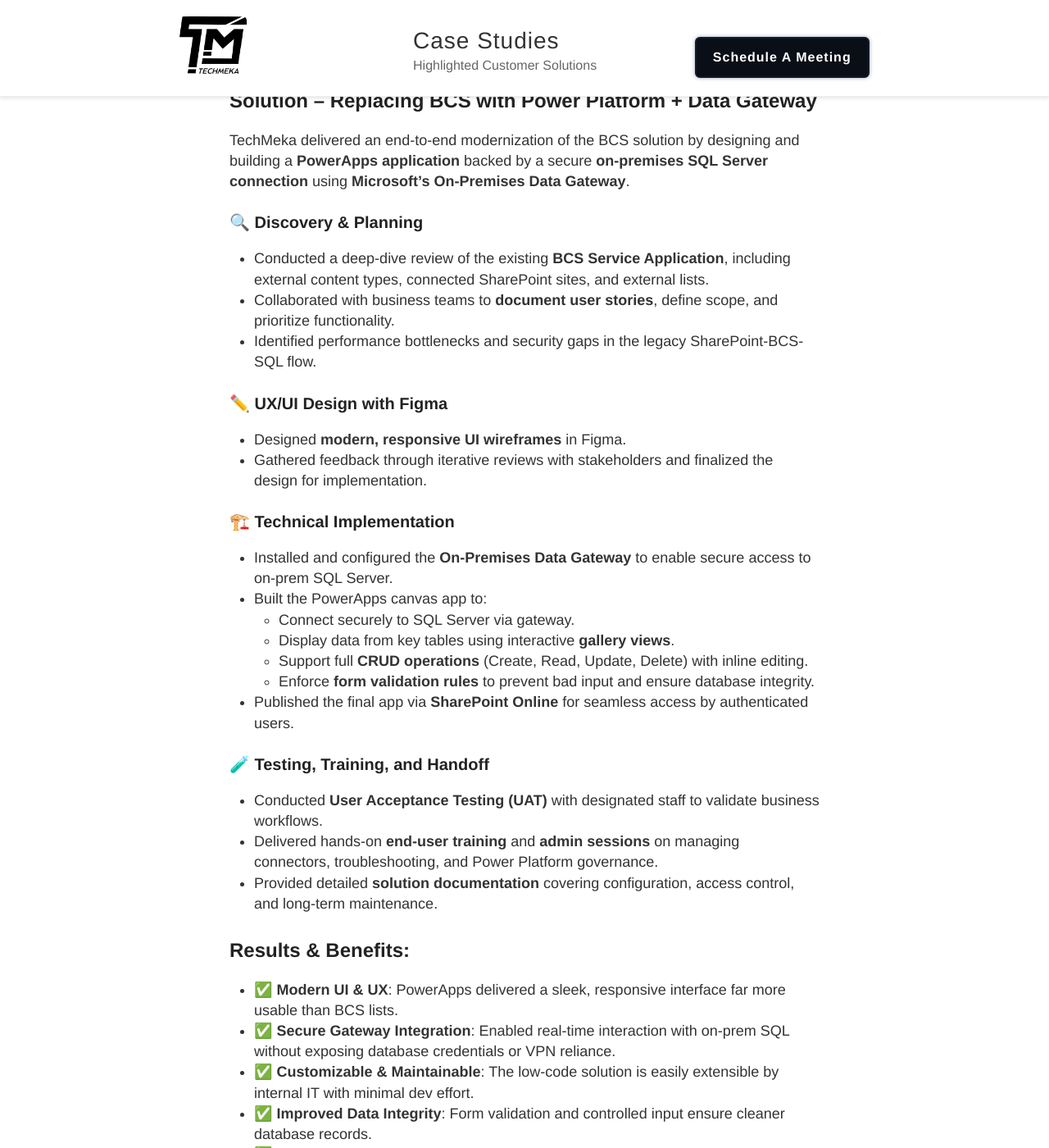
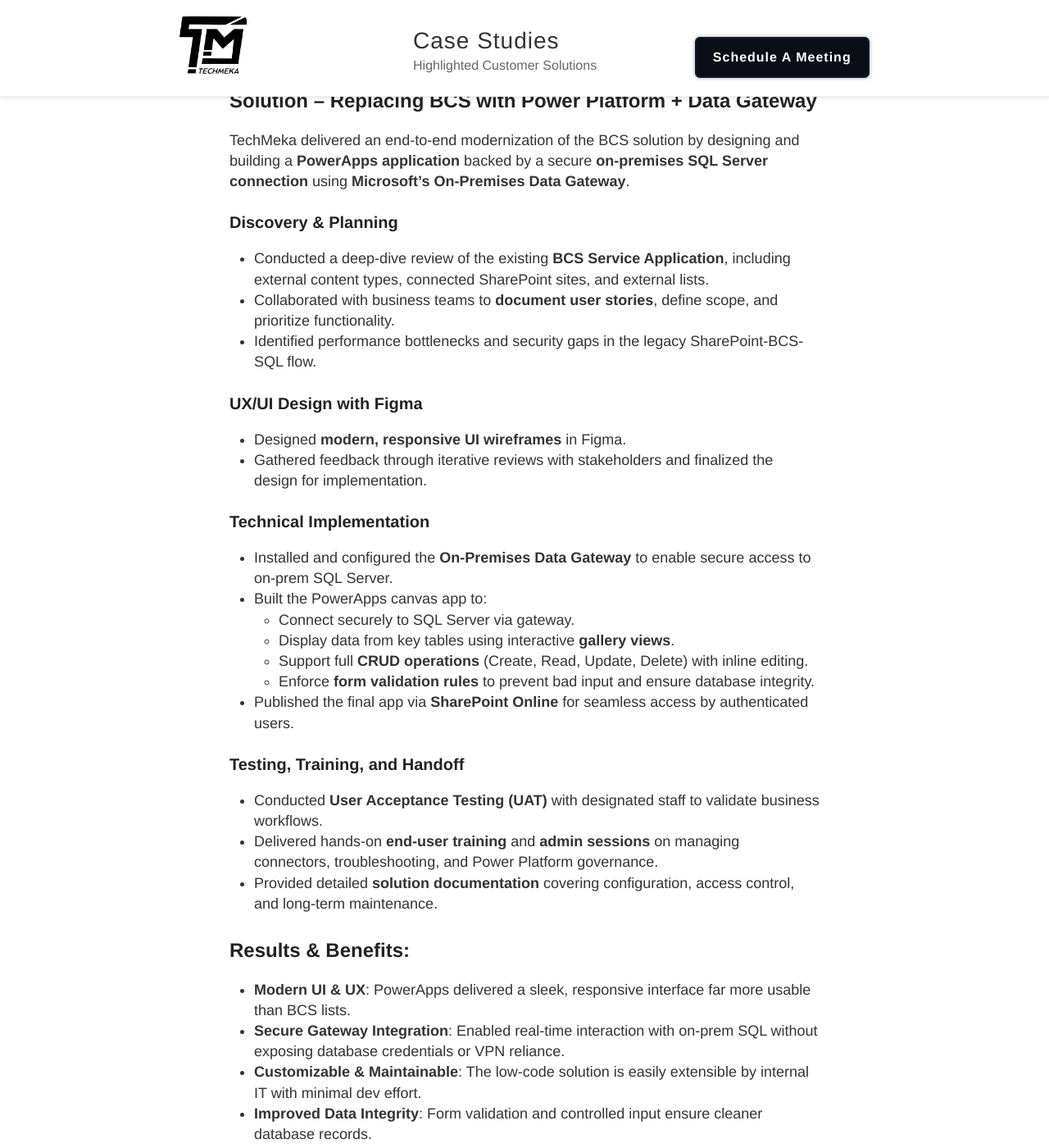
Before and after one commit to Techmeka/blog, a Jekyll site: the page built from docs/_posts/2025-03-01-BCS-PowerApp-Onprem-SQL-Management.md, in a window 1280 px wide and 1400 px high, scrolled down 1209 px. Shown: the whole window at 82% size. Built offline with Jekyll 4.4.1, drawn with Linux system fonts in a browser that asks for light colours.

Commit message:
new post BCS

```diff
--- a/docs/_posts/2025-03-01-BCS-PowerApp-Onprem-SQL-Management.md
+++ b/docs/_posts/2025-03-01-BCS-PowerApp-Onprem-SQL-Management.md
@@ -23,16 +23,16 @@
 
 TechMeka delivered an end-to-end modernization of the BCS solution by designing and building a **PowerApps application** backed by a secure **on-premises SQL Server connection** using **Microsoft’s On-Premises Data Gateway**.
 
-### 🔍 Discovery & Planning
+### Discovery & Planning
 - Conducted a deep-dive review of the existing **BCS Service Application**, including external content types, connected SharePoint sites, and external lists.
 - Collaborated with business teams to **document user stories**, define scope, and prioritize functionality.
 - Identified performance bottlenecks and security gaps in the legacy SharePoint-BCS-SQL flow.
 
-### ✏️ UX/UI Design with Figma
+### UX/UI Design with Figma
 - Designed **modern, responsive UI wireframes** in Figma.
 - Gathered feedback through iterative reviews with stakeholders and finalized the design for implementation.
 
-### 🏗️ Technical Implementation
+### Technical Implementation
 - Installed and configured the **On-Premises Data Gateway** to enable secure access to on-prem SQL Server.
 - Built the PowerApps canvas app to:
   - Connect securely to SQL Server via gateway.
@@ -41,17 +41,17 @@
   - Enforce **form validation rules** to prevent bad input and ensure database integrity.
 - Published the final app via **SharePoint Online** for seamless access by authenticated users.
 
-### 🧪 Testing, Training, and Handoff
+### Testing, Training, and Handoff
 - Conducted **User Acceptance Testing (UAT)** with designated staff to validate business workflows.
 - Delivered hands-on **end-user training** and **admin sessions** on managing connectors, troubleshooting, and Power Platform governance.
 - Provided detailed **solution documentation** covering configuration, access control, and long-term maintenance.
 
 ## Results & Benefits:
-- ✅ **Modern UI & UX**: PowerApps delivered a sleek, responsive interface far more usable than BCS lists.
-- ✅ **Secure Gateway Integration**: Enabled real-time interaction with on-prem SQL without exposing database credentials or VPN reliance.
-- ✅ **Customizable & Maintainable**: The low-code solution is easily extensible by internal IT with minimal dev effort.
-- ✅ **Improved Data Integrity**: Form validation and controlled input ensure cleaner database records.
-- ✅ **Governance Ready**: Updated Power Platform tenant security model and maintenance documentation aligned with enterprise best practices.
+- **Modern UI & UX**: PowerApps delivered a sleek, responsive interface far more usable than BCS lists.
+- **Secure Gateway Integration**: Enabled real-time interaction with on-prem SQL without exposing database credentials or VPN reliance.
+- **Customizable & Maintainable**: The low-code solution is easily extensible by internal IT with minimal dev effort.
+- **Improved Data Integrity**: Form validation and controlled input ensure cleaner database records.
+- **Governance Ready**: Updated Power Platform tenant security model and maintenance documentation aligned with enterprise best practices.
 
 ---
 
```
